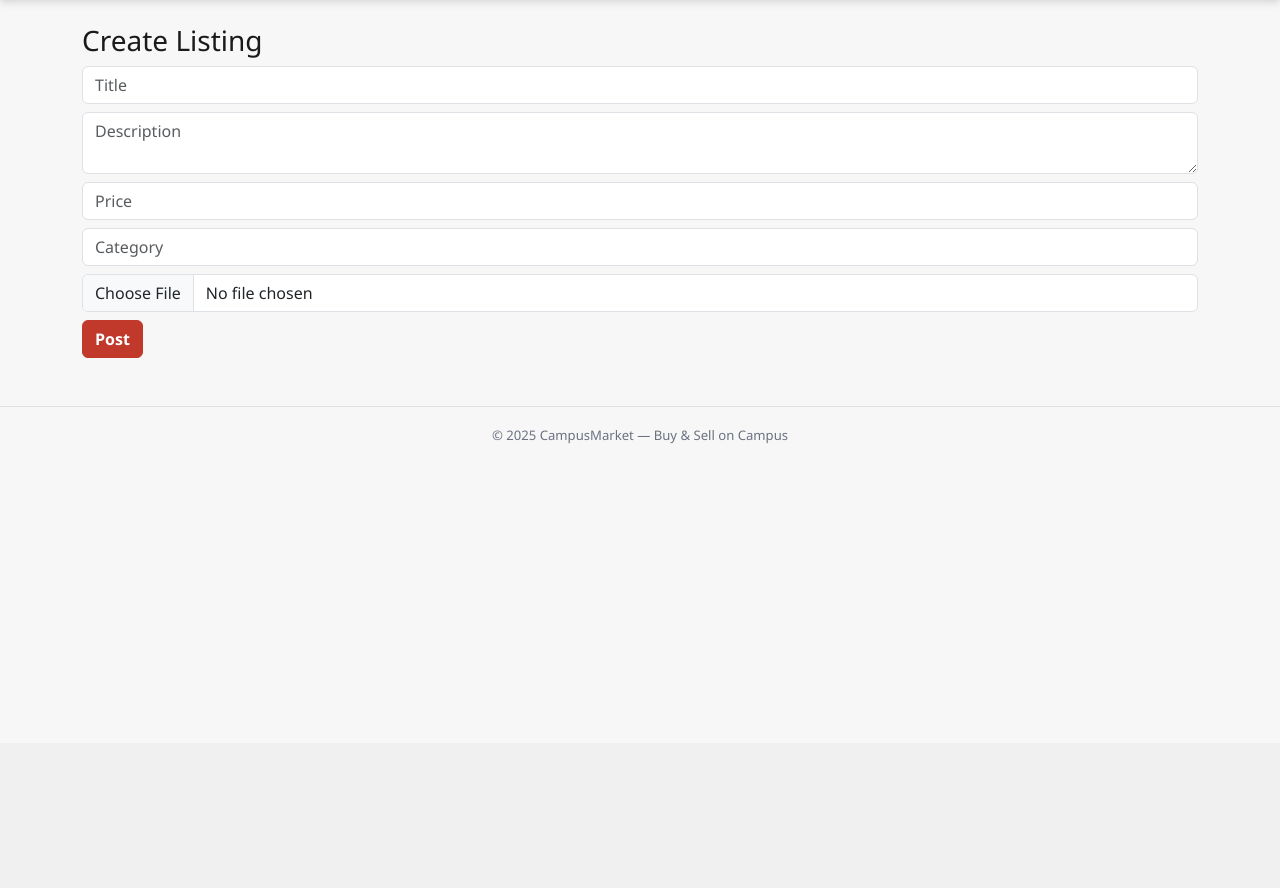
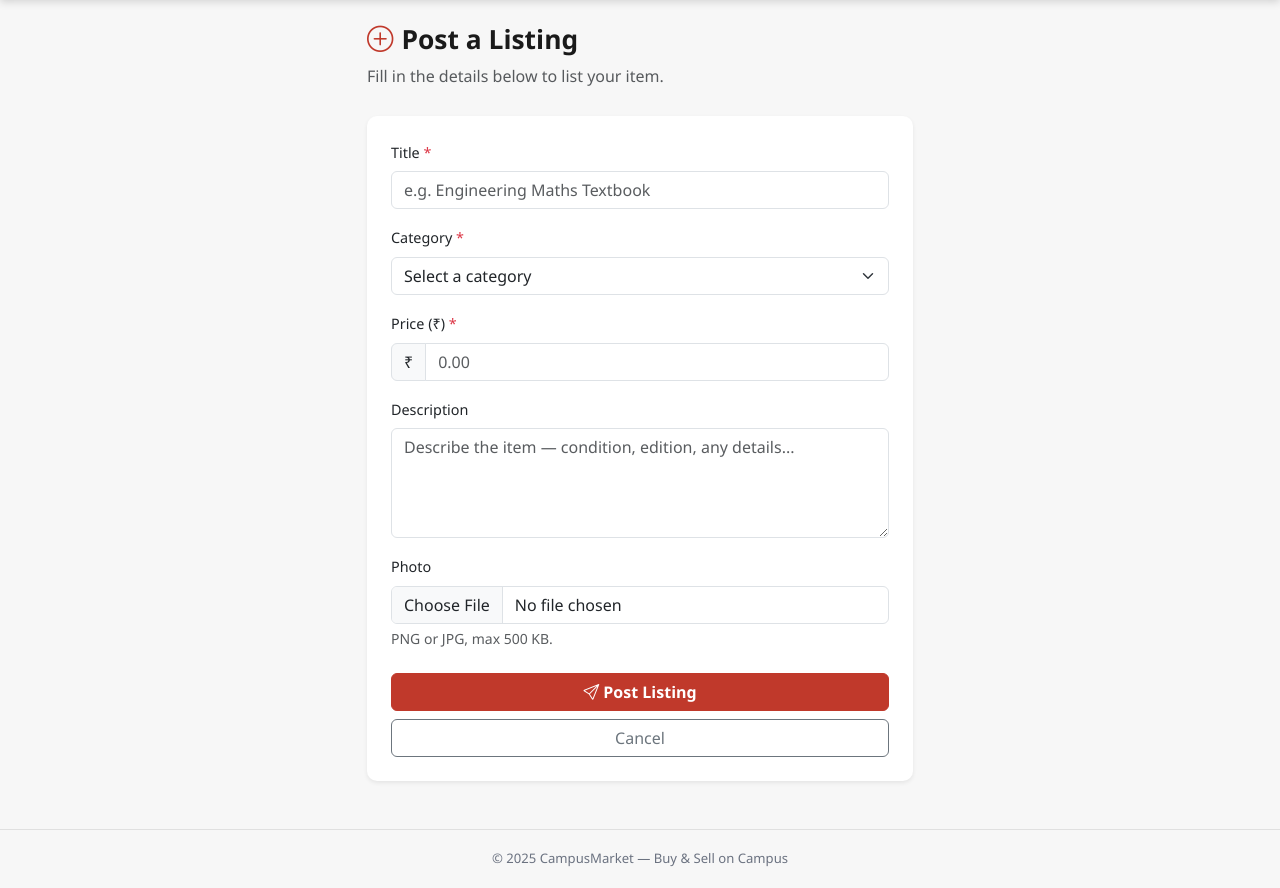
Before and after one commit to koushick01/campus_marketplace, a Flask app: page /create in a window 1280 px wide. Shown: the part 57-945 px from the top of the page. Before the commit the page ends 500 px from the top, so only its background shows below. Run offline with Flask 3, Linux system fonts and the light colour scheme; the visitor is signed in with stand-in values (Sample User, id 1).

Commit message:
Step 4: Add category dropdown and redesign create listing form

```diff
--- a/app.py
+++ b/app.py
@@ -140,8 +140,9 @@ def create_listing():
         )
         db.session.add(listing)
         db.session.commit()
+        flash("Listing posted successfully!", "success")
         return redirect(url_for("index"))
-    return render_template("create_listing.html")
+    return render_template("create_listing.html", categories=CATEGORIES)
 
 @app.route("/listing/<int:id>")
 def listing_detail(id):
--- a/templates/create_listing.html
+++ b/templates/create_listing.html
@@ -1,12 +1,64 @@
 {% extends "base.html" %}
+{% block title %}Post a Listing — Campus Marketplace{% endblock %}
+
 {% block content %}
-<h3>Create Listing</h3>
-<form method="post" enctype="multipart/form-data">
-  <input class="form-control mb-2" name="title" placeholder="Title" required>
-  <textarea class="form-control mb-2" name="description" placeholder="Description"></textarea>
-  <input class="form-control mb-2" type="number" step="0.01" name="price" placeholder="Price" required>
-  <input class="form-control mb-2" name="category" placeholder="Category">
-  <input class="form-control mb-2" type="file" name="image">
-  <button class="btn btn-primary">Post</button>
-</form>
+<div class="row justify-content-center">
+  <div class="col-12 col-md-8 col-lg-6">
+
+    <div class="page-header">
+      <h2><i class="bi bi-plus-circle me-2" style="color:var(--primary)"></i>Post a Listing</h2>
+      <p class="text-muted mb-0">Fill in the details below to list your item.</p>
+    </div>
+
+    <div class="card border-0 shadow-sm p-4" style="border-radius:var(--radius)">
+      <form method="post" enctype="multipart/form-data">
+
+        <div class="mb-3">
+          <label class="form-label" for="title">Title <span class="text-danger">*</span></label>
+          <input id="title" class="form-control" name="title" placeholder="e.g. Engineering Maths Textbook" required>
+        </div>
+
+        <div class="mb-3">
+          <label class="form-label" for="category">Category <span class="text-danger">*</span></label>
+          <select id="category" class="form-select" name="category" required>
+            <option value="" disabled selected>Select a category</option>
+            {% for c in categories %}
+              <option value="{{ c }}">{{ c }}</option>
+            {% endfor %}
+          </select>
+        </div>
+
+        <div class="mb-3">
+          <label class="form-label" for="price">Price (₹) <span class="text-danger">*</span></label>
+          <div class="input-group">
+            <span class="input-group-text">₹</span>
+            <input id="price" class="form-control" type="number" step="0.01" min="0"
+                   name="price" placeholder="0.00" required>
+          </div>
+        </div>
+
+        <div class="mb-3">
+          <label class="form-label" for="description">Description</label>
+          <textarea id="description" class="form-control" name="description" rows="4"
+                    placeholder="Describe the item — condition, edition, any details..."></textarea>
+        </div>
+
+        <div class="mb-4">
+          <label class="form-label" for="image">Photo</label>
+          <input id="image" class="form-control" type="file" name="image" accept=".png,.jpg,.jpeg">
+          <div class="form-text">PNG or JPG, max 500 KB.</div>
+        </div>
+
+        <div class="d-grid gap-2">
+          <button class="btn btn-primary" type="submit">
+            <i class="bi bi-send me-1"></i>Post Listing
+          </button>
+          <a href="{{ url_for('index') }}" class="btn btn-outline-secondary">Cancel</a>
+        </div>
+
+      </form>
+    </div>
+
+  </div>
+</div>
 {% endblock %}
```
